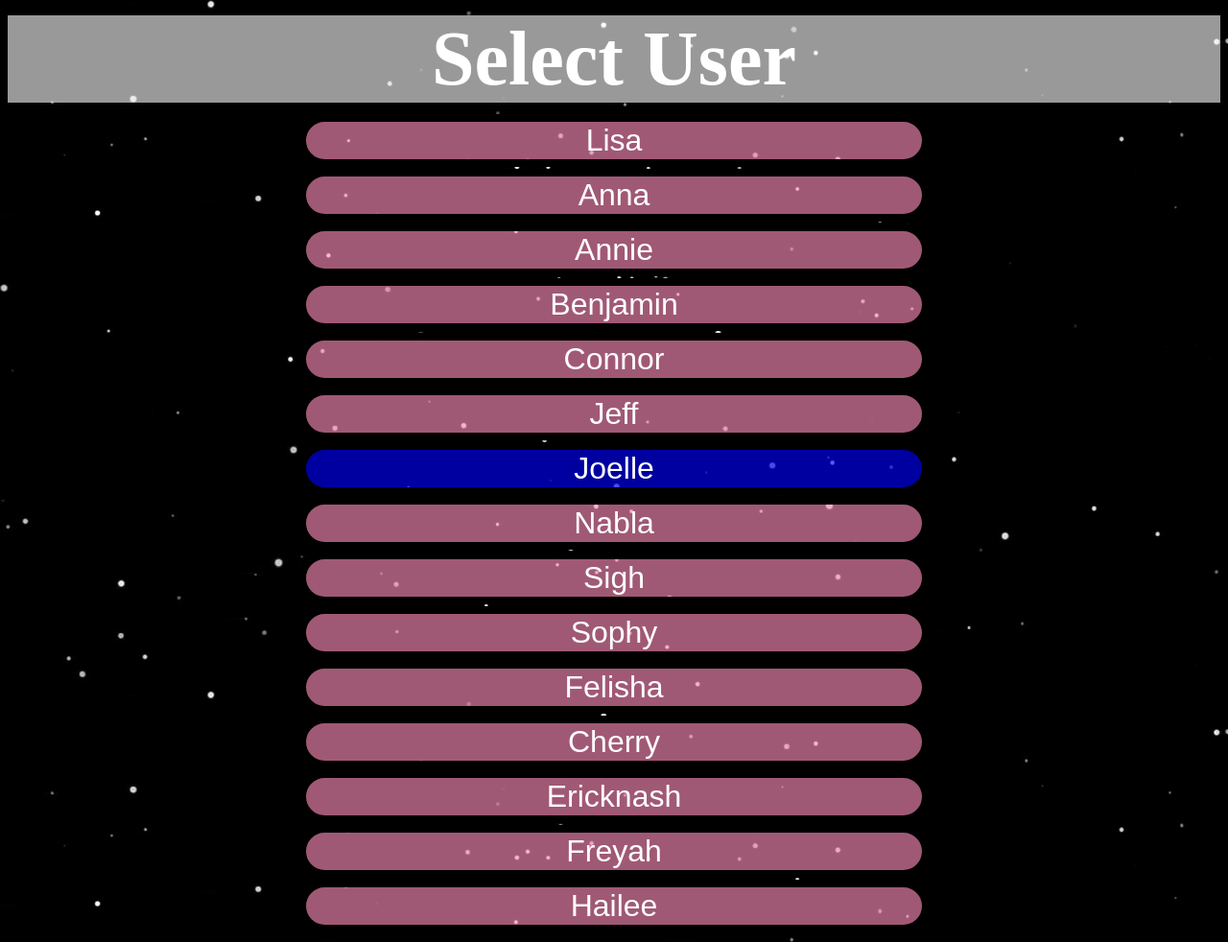
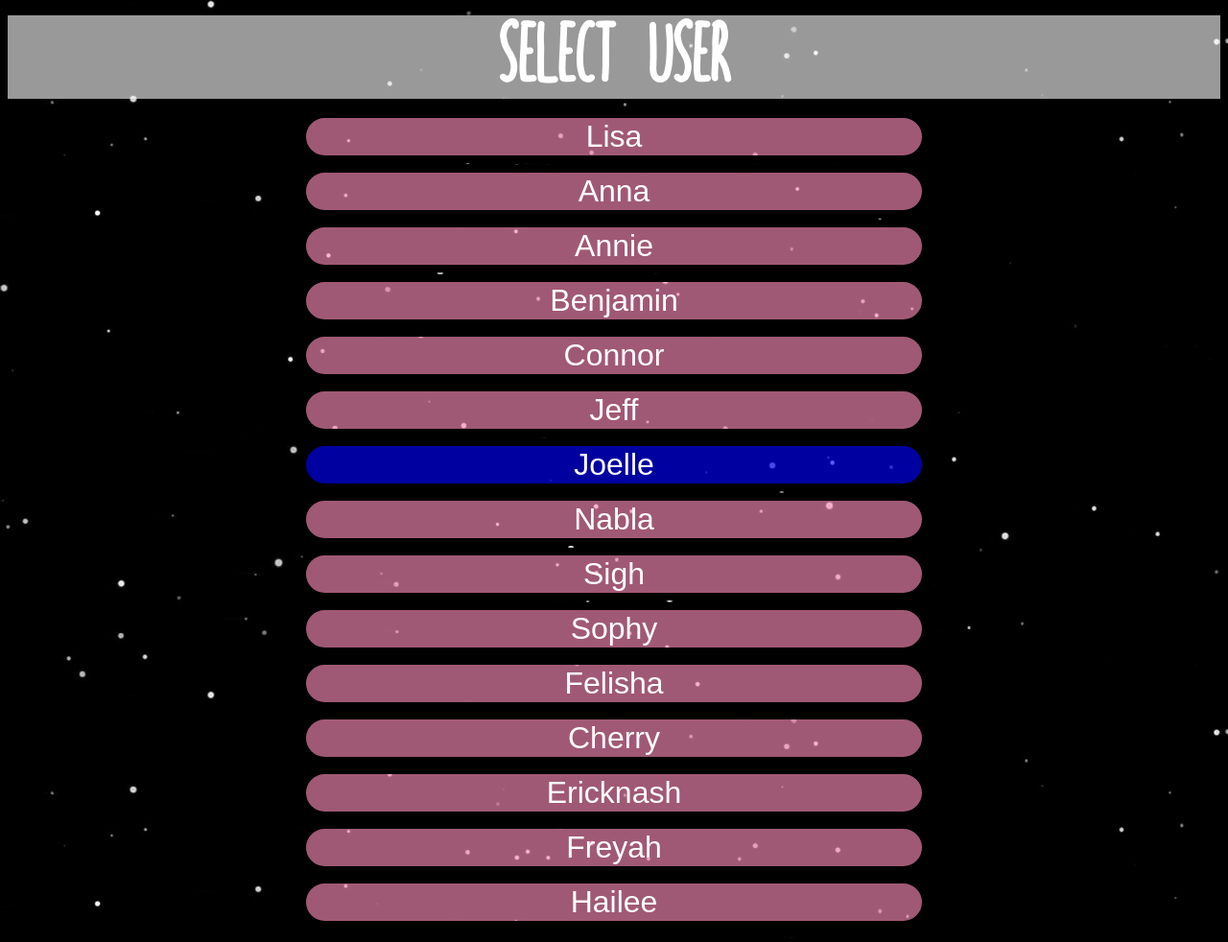
Before and after one commit to j-brkr/Among-Us-IRL-Revamped, a Flask app: page /select_user in a window 1280 px wide. Shown: the whole page at 96% size. Run offline with Flask 3, Linux system fonts and the light colour scheme; some web fonts are replaced.

Commit message:
Added joff header font

```diff
--- a/app/static/styles.css
+++ b/app/static/styles.css
@@ -86,5 +86,5 @@ footer{
 
 @font-face {
 	font-family: "Joff";
-	src: url("static/Joff.ttf");
+	src: url("joff.ttf");
 }
```
Also changed, not shown: app/static/joff.ttf (added).
